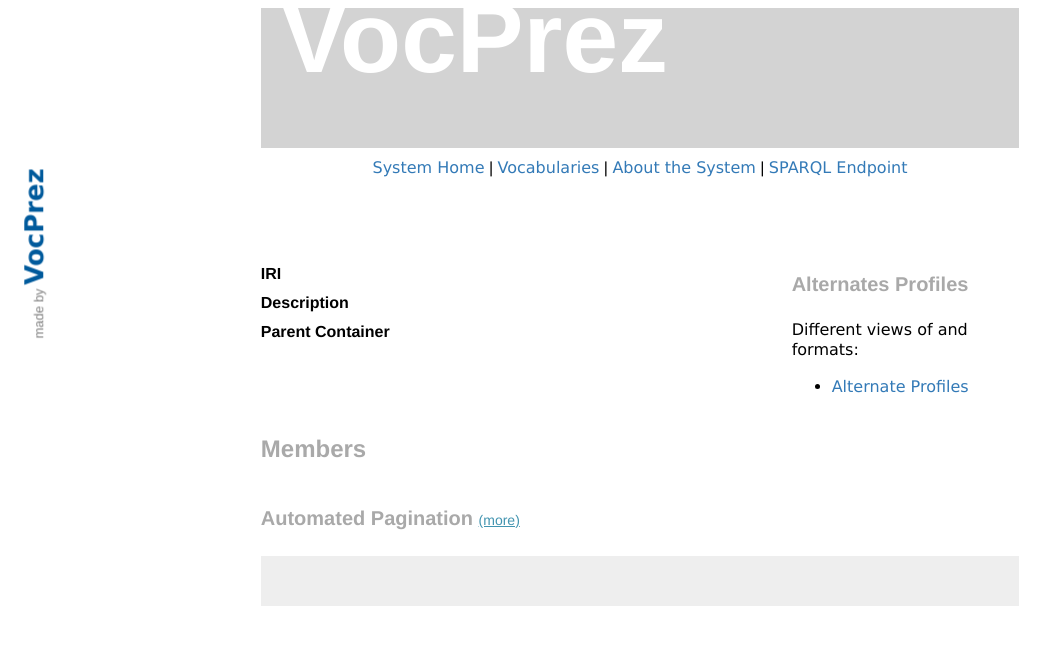
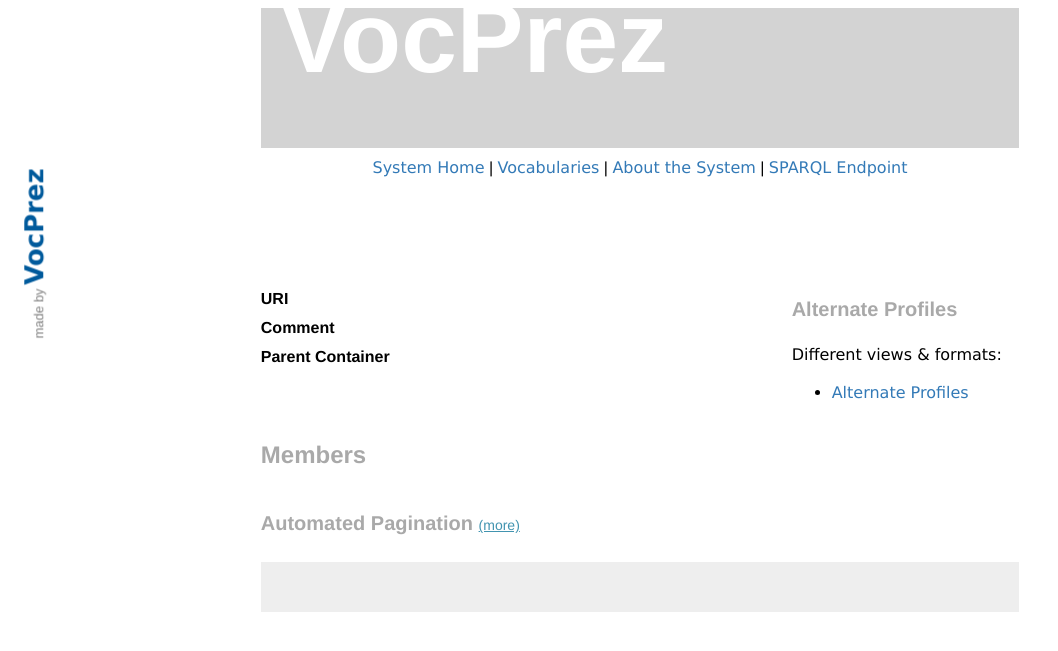
Before and after one commit to BritishGeologicalSurvey/VocPrez-theme-BGS, a Python web app: template templates/members.html in a window 1280 px wide. Shown: the top 651 px of the page, without its empty margins (0-1058 px from the left). Run offline with Jinja, Linux system fonts and the light colour scheme; the template is opened without the code that fills it, so the values that code supplies are empty.

Commit message:
small template improvements

```diff
--- a/templates/index.html
+++ b/templates/index.html
@@ -3,7 +3,7 @@
 {% block content %}
     <h1>System Home</h1>
     <p>
-        Welcome to an instance of <a href="https://github.com/CSIRO-enviro-informatics/skos-styler">VocPrez</a>, a read-only web delivery system for Simple Knowledge Organization System (SKOS)-formulated RDF vocabularies.
+        Welcome to an instance of <a href="https://github.com/RDFlib/VocPrez">VocPrez</a>, a read-only web delivery system for Simple Knowledge Organization System (SKOS)-formulated RDF vocabularies.
     </p>
 
     <p>VocPrez presents different views of vocabularies from a list of RDF sources. This system currently implements sources from local files, <a href="https://vocabs.ands.org.au/">Research Vocabularies Australia</a> and <a href="http://vocbencutils.uniroma2.it/">VocBench</a>. </p>
@@ -11,7 +11,7 @@
     <p>See the <a href="about">About page</a> for more information.</p>
 
     <h2>Vocabularies</h2>
-    <p>See the <a href="vocabulary">Vocabularies Register</a> for a list of vocabularies this instance of VocPrez knows about.</p>
+    <p>See the <a href="{{ url_for('vocabularies') }}">Vocabularies Register</a> for a list of vocabularies this instance of VocPrez knows about.</p>
 
     <h2>Concepts</h2>
     <p>SKOS concepts are listed within a vocabulary's home page.</p>
--- a/templates/members.html
+++ b/templates/members.html
@@ -1,16 +1,16 @@
 {% extends "page.html" %}
 
 {% block content %}
-    <div style="display:grid; grid-template-rows: 50px auto auto auto; grid-template-columns: 70% auto;">
+    <div style="display:grid; grid-template-rows: 75px auto auto auto; grid-template-columns: 70% auto;">
         <div style="grid-column: 1; grid-row: 1;">
             <h1>{{ label }}</h1>
         </div>
         <div style="grid-column: 1; grid-row: 2;">
             <dl>
-              <dt>IRI</dt>
+              <dt>URI</dt>
               <dd><strong><a href="{{ uri }}">{{ uri }}</a></strong></dd>
               {% if comment is not none %}
-              <dt>Description</dt>
+              <dt>Comment</dt>
               <dd>{{ comment|safe }}</dd>
               {% endif %}
               {% if parent_container_uri is not none %}
@@ -33,8 +33,8 @@
         </div>
         <div style="grid-column: 2; grid-row: 2;">
             <div class="altprofiles">
-              <h4>Alternates Profiles</h4>
-              <p>Different views of and formats:</p>
+              <h4>Alternate Profiles</h4>
+              <p>Different views &amp; formats:</p>
               <ul>
                 <li><a href="{{ url_for('vocabularies') }}?_profile=alt">Alternate Profiles</a></li>
               </ul>
--- a/templates/page.html
+++ b/templates/page.html
@@ -46,7 +46,7 @@
     }
 
     #mainmenu {
-	margin-top: 10px;
+	    margin-top: 10px;
         text-align: center;
     }
 
```
